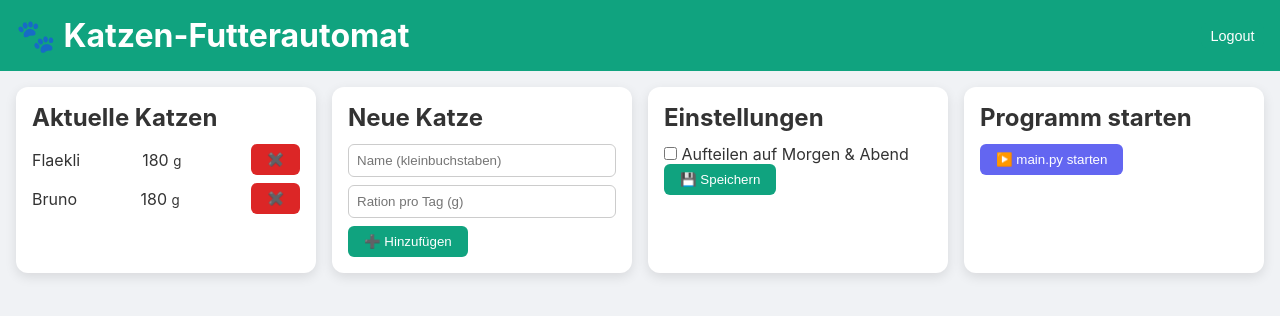
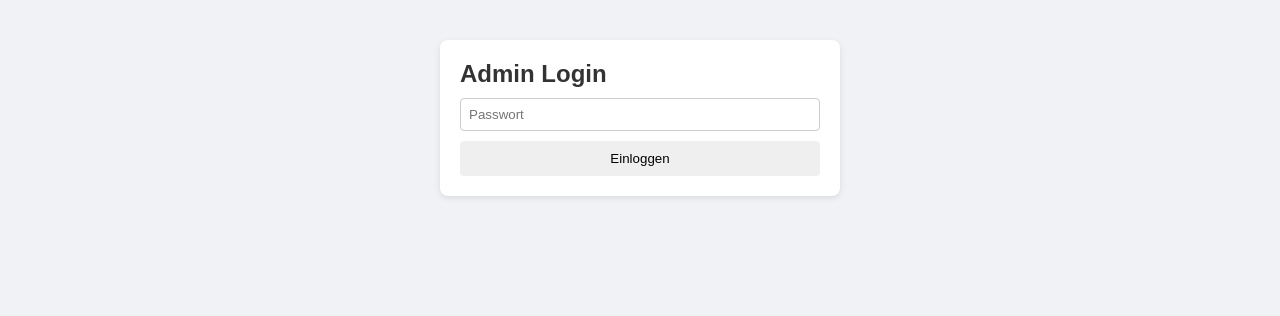
Before and after one commit to luegl/automatic-feeding-automat-software, a Flask app: page / in a window 1280 px wide. Shown: the top 316 px of the page. Run offline with Flask 3, Linux system fonts and the light colour scheme; the visitor is signed in with stand-in values (Sample User, id 1).

Commit message:
optimised

```diff
--- a/app.py
+++ b/app.py
@@ -1,16 +1,24 @@
-from flask import Flask, render_template, request, redirect, url_for, flash, session
+from flask import Flask, render_template, request, redirect, url_for, session, flash, send_file
 import json, os, subprocess
+from io import BytesIO
+from werkzeug.utils import secure_filename
 
 app = Flask(__name__)
-app.secret_key = 'dein_geheimes_sitzungs_schluessel'
+app.secret_key = 'hallo'
 
 CATS_FILE = 'cats.json'
 SETTINGS_FILE = 'settings.json'
-ADMIN_PASSWORD = '!'
+UPLOAD_MODEL_FOLDER = 'models'
+UPLOAD_IMAGE_FOLDER = 'data'
+ALLOWED_MODEL_EXTENSIONS = {'keras'}
+
+# Kamera initialisieren (wird hier nicht für Snapshot genutzt)
+# CAMERA = cv2.VideoCapture(0, cv2.CAP_V4L2)
 
 def load_json(path):
     if not os.path.exists(path) or os.stat(path).st_size == 0:
-        return {}
+        with open(path, 'w') as f:
+            json.dump({}, f)
     with open(path, 'r') as f:
         return json.load(f)
 
@@ -18,48 +26,80 @@ def save_json(path, data):
     with open(path, 'w') as f:
         json.dump(data, f, indent=2)
 
-def check_password(pw):
-    return pw == ADMIN_PASSWORD
+def allowed_model(fn):
+    return '.' in fn and fn.rsplit('.', 1)[1].lower() in ALLOWED_MODEL_EXTENSIONS
 
-@app.route('/login', methods=['GET','POST'])
+@app.route('/', methods=['GET','POST'])
 def login():
+    error = False
     if request.method == 'POST':
-        if check_password(request.form['password']):
+        if request.form['password'] == app.secret_key:
             session['logged_in'] = True
             return redirect(url_for('index'))
-        flash('Falsches Passwort', 'error')
-    return render_template('login.html')
+        error = True
+    return render_template('login.html', error=error)
 
 @app.route('/logout')
 def logout():
     session.pop('logged_in', None)
     return redirect(url_for('login'))
 
-@app.route('/')
+@app.route('/home')
 def index():
     if not session.get('logged_in'):
         return redirect(url_for('login'))
     cats = load_json(CATS_FILE)
     settings = load_json(SETTINGS_FILE)
-    error = request.args.get('error')
-    return render_template('index.html', cats=cats, settings=settings, error=error)
+    return render_template('index.html', cats=cats, settings=settings)
 
 @app.route('/add_cat', methods=['POST'])
 def add_cat():
     if not session.get('logged_in'):
         return redirect(url_for('login'))
-    name = request.form['name'].strip().lower()
-    total = request.form['ration_total']
-    if not name or not total.isdigit():
-        flash('Ungültige Eingabe', 'error')
+    name = request.form['name'].lower().strip()
+    ration_total = request.form['ration_total']
+    if not name or not ration_total.isdigit():
+        flash("Name und Ration müssen korrekt angegeben werden!")
         return redirect(url_for('index'))
+
+    model = request.files.get('model')
+    images = request.files.getlist('images')
+
+    if model and allowed_model(model.filename):
+        os.makedirs(UPLOAD_MODEL_FOLDER, exist_ok=True)
+        filename = secure_filename(f"model_{name}.keras")
+        model.save(os.path.join(UPLOAD_MODEL_FOLDER, filename))
+    elif images and any(img.filename for img in images):
+        new_images = len([img for img in images if img.filename])
+
+        if new_images >= 300:
+            folder = os.path.join(UPLOAD_IMAGE_FOLDER, name)
+            os.makedirs(folder, exist_ok=True)
+            for img in images:
+                if img.filename:
+
+                    filename = os.path.basename(img.filename)
+                    img.save(os.path.join(folder, secure_filename(filename)))
+
+
+            subprocess.Popen([
+                "bash", "-lc",
+                "source /home/lukasadmin/venvs/venv-maturaarbeit/bin/activate && python3 /home/lukasadmin/automatic-feeding-automat-software/train_model.py"
+            ])
+        else:
+            flash(f"Es müssen mindestens 300 Bilder vorhanden sein. Aktuell wären es nur {new_images}.")
+            return redirect(url_for('index'))
+
+    else:
+        flash("Bitte entweder ein Modell oder mindestens 300 Bilder hochladen!")
+        return redirect(url_for('index'))
+
     cats = load_json(CATS_FILE)
-    cats[name] = {'ration_total': int(total), 'ration_left': int(total)}
+    cats[name] = {'ration_total': int(ration_total), 'ration_left': int(ration_total)}
     save_json(CATS_FILE, cats)
-    flash(f'Katze "{name}" gespeichert', 'success')
     return redirect(url_for('index'))
 
-@app.route('/delete_cat/<cat_name>', methods=['POST'])
+@app.route('/delete_cat/<cat_name>')
 def delete_cat(cat_name):
     if not session.get('logged_in'):
         return redirect(url_for('login'))
@@ -68,7 +108,6 @@ def delete_cat(cat_name):
     if key in cats:
         del cats[key]
         save_json(CATS_FILE, cats)
-        flash(f'Katze "{key}" gelöscht', 'success')
     return redirect(url_for('index'))
 
 @app.route('/update_settings', methods=['POST'])
@@ -81,21 +120,35 @@ def update_settings():
         m = request.form['time_morning']
         e = request.form['time_evening']
         if m.isdigit() and e.isdigit() and 0 <= int(m) <= 23 and 0 <= int(e) <= 23:
-            settings['time_morning'], settings['time_evening'] = int(m), int(e)
-        else:
-            flash('Stunden müssen 0–23 sein', 'error')
-            return redirect(url_for('index'))
+            settings['time_morning'] = int(m)
+            settings['time_evening'] = int(e)
     save_json(SETTINGS_FILE, settings)
-    flash('Einstellungen gespeichert', 'success')
     return redirect(url_for('index'))
 
-@app.route('/start_main', methods=['POST'])
+@app.route('/start_main')
 def start_main():
     if not session.get('logged_in'):
         return redirect(url_for('login'))
-    subprocess.Popen(['/home/lukasadmin/venvs/venv-maturaarbeit/bin/python', 'main.py'])
-    flash('Programm gestartet', 'success')
+    subprocess.Popen([
+        "bash", "-lc",
+        "source /home/lukasadmin/venvs/venv-maturaarbeit/bin/activate && python3 /home/lukasadmin/automatic-feeding-automat-software/main.py"
+    ])
     return redirect(url_for('index'))
 
+@app.route('/snapshot')
+def snapshot():
+    if not session.get('logged_in'):
+        return redirect(url_for('login'))
+    result = subprocess.run([
+        'libcamera-jpeg',
+        '-o', '-',
+        '--timeout', '1',
+        '--width', '640',
+        '--height', '480'
+    ], stdout=subprocess.PIPE)
+    return send_file(BytesIO(result.stdout),
+                    mimetype='image/jpeg',
+                    max_age=0)
+
 if __name__ == '__main__':
-    app.run(host='0.0.0.0', port=8080, debug=True)
+    app.run(host='0.0.0.0', port=5000, debug=True)
--- a/cats.json
+++ b/cats.json
@@ -5,6 +5,10 @@
   },
   "bruno": {
     "ration_total": 180,
-    "ration_left": 180
+    "ration_left": -50
+  },
+  "pe": {
+    "ration_total": 18,
+    "ration_left": 18
   }
 }
--- a/static/style.css
+++ b/static/style.css
@@ -1,23 +1,21 @@
-* { box-sizing:border-box;margin:0;padding:0; }
-body { font-family:Inter,sans-serif; background:#f0f2f5; color:#333; }
-header { background:#10a37f;color:#fff;padding:1rem;display:flex;justify-content:space-between;align-items:center; }
-.logout .btn.small { padding:0.3rem 0.6rem;font-size:0.9rem; }
-.flashes { list-style:none; margin:1rem 0; }
-.flashes li { padding:0.5rem; border-radius:6px; margin-bottom:0.5rem; }
-.success { background:#d1fad7; color:#055d27; }
-.error   { background:#f8d7da; color:#721c24; }
-main { padding:1rem; }
-.cards { display:grid; grid-template-columns:repeat(auto-fit,minmax(280px,1fr)); gap:1rem; }
-.card { background:#fff;border-radius:12px;box-shadow:0 4px 12px rgba(0,0,0,0.1);padding:1rem; }
-.card h2 { margin-bottom:0.75rem; }
-.item { display:flex;justify-content:space-between;align-items:center;margin-bottom:0.5rem; }
-.inline { display:inline-flex;align-items:center; }
-input[type="text"],input[type="number"],input[type="password"] {
-  width:100%;padding:0.5rem;margin-bottom:0.5rem;border:1px solid #ccc;border-radius:6px;
+* { box-sizing: border-box; margin: 0; padding: 0; }
+body { font-family: sans-serif; background: #f0f2f5; color: #333; padding: 20px; }
+header { display: flex; justify-content: space-between; align-items: center; }
+h1 { font-size: 1.8rem; }
+.login, .section, .cats { max-width: 400px; margin: 20px auto; background: #fff; padding: 20px; border-radius: 8px; box-shadow: 0 2px 6px rgba(0,0,0,0.1); }
+.login form, .section form { display: flex; flex-direction: column; gap: 10px; }
+input[type="text"], input[type="number"], input[type="password"] { padding: 8px; border: 1px solid #ccc; border-radius: 4px; }
+button { padding: 10px; border: none; border-radius: 4px; cursor: pointer; }
+.btn { background: #10a37f; color: #fff; }
+.btn.delete { background: #dc2626; }
+.btn.small { padding: 6px 10px; font-size: 0.9rem; }
+.btn.start { background: #6366f1; }
+.item { display: flex; justify-content: space-between; align-items: center; margin-bottom: 10px; }
+.error { color: #dc2626; text-align: center; }
+@media (max-width: 600px) {
+  body { padding: 10px; }
+  header h1 { font-size: 1.4rem; }
 }
-#times { display:none;margin:0.5rem 0; }
-.btn { display:inline-block;background:#10a37f;color:#fff;border:none;padding:0.5rem 1rem;border-radius:6px;cursor:pointer; }
-.btn.delete { background:#dc2626;margin-left:0.5rem; }
-.btn.start { background:#6366f1; }
-.btn:hover { opacity:0.9; }
-@media(max-width:600px){ header{font-size:1.2rem;} .cards{grid-template-columns:1fr;} }
+.starter {
+  text-align: center;
+}
--- a/templates/index.html
+++ b/templates/index.html
@@ -2,85 +2,89 @@
 <html lang="de">
 <head>
   <meta charset="UTF-8">
+  <title>Katzen-Fütterung</title>
   <meta name="viewport" content="width=device-width,initial-scale=1">
-  <title>Katzen-Fütterung</title>
   <link rel="stylesheet" href="{{ url_for('static', filename='style.css') }}">
 </head>
 <body>
-
 <header>
-  <h1>🐾 Katzen-Futterautomat</h1>
-  <form action="/logout" method="get" class="logout">
-    <button type="submit" class="btn small">Logout</button>
-  </form>
+  <h1>🐾 Katzen-Fütterung</h1>
+  <a href="/logout"><button class="btn small">Logout</button></a>
 </header>
 
-<main>
-  {% with messages = get_flashed_messages(with_categories=true) %}
+<section class="cats">
+  <h2>Aktuelle Katzen</h2>
+  {% for name, data in cats.items() %}
+    <div class="item">
+      <span>{{ name.capitalize() }}: {{ data.ration_total }} <small>g</small></span>
+      <a href="/delete_cat/{{ name }}"><button class="btn delete">Löschen</button></a>
+    </div>
+  {% endfor %}
+</section>
+
+<form action="/add_cat" method="POST" enctype="multipart/form-data" class="section">
+  <h2>Neue Katze</h2>
+  <input type="text" name="name" placeholder="Name (klein)" required>
+  <input type="number" name="ration_total" placeholder="Ration pro Tag (g)" min="1" required>
+  <label>Modell (.keras)</label>
+  <input type="file" name="model" accept=".keras">
+  <label>Bilder (nur wenn kein Modell):</label>
+  <input type="file" name="images" multiple>
+  <button class="btn">➕ Hinzufügen</button>
+</form>
+
+{% with messages = get_flashed_messages() %}
   {% if messages %}
-      <ul class="flashes">
-        {% for cat,msg in messages %}
-          <li class="{{cat}}">{{ msg }}</li>
+    <section class="section">
+      {% for message in messages %}
+        <div class="alert">{{ message }}</div>
       {% endfor %}
-      </ul>
+    </section>
   {% endif %}
 {% endwith %}
 
-  <section class="cards">
-    <div class="card">
-      <h2>Aktuelle Katzen</h2>
-      {% for name,data in cats.items() %}
-      <div class="item">
-        <span>{{ name.capitalize() }}</span>
-        <span>{{ data.ration_total }} <small>g</small></span>
-        <form action="/delete_cat/{{name}}" method="post" class="inline">
-          <button type="submit" class="btn delete">✖️</button>
+<form action="/update_settings" method="POST" class="section">
+  <h2>Einstellungen</h2>
+  <label><input type="checkbox" id="split_ration" name="split_ration"
+    {% if settings.get('split_ration') %}checked{% endif %}>
+    Aufteilen auf Morgen & Abend
+  </label>
+  <div id="times" style="{% if not settings.get('split_ration') %}display:none;{% endif %}">
+    <input type="number" name="time_morning" min="0" max="23"
+      value="{{ settings.get('time_morning',8) }}" required placeholder="Morgen (0–23)">
+    <input type="number" name="time_evening" min="0" max="23"
+      value="{{ settings.get('time_evening',20) }}" required placeholder="Abend (0–23)">
+  </div>
+  <button class="btn">💾 Speichern</button>
 </form>
-      </div>
-      {% endfor %}
-    </div>
 
-    <div class="card">
-      <h2>Neue Katze</h2>
-      <form action="/add_cat" method="post">
-        <input type="text" name="name" placeholder="Name (kleinbuchstaben)" required>
-        <input type="number" name="ration_total" placeholder="Ration pro Tag (g)" min="1" required>
-        <button type="submit" class="btn">➕ Hinzufügen</button>
+<div class="starter">
+  <form action="/start_main" method="GET">
+    <button class="btn start">▶️ main.py starten</button>
   </form>
 </div>
 
-    <div class="card">
-      <h2>Einstellungen</h2>
-      <form action="/update_settings" method="post">
-        <label><input type="checkbox" name="split_ration" id="split_ration"
-          {% if settings.get('split_ration') %}checked{% endif %}>
-          Aufteilen auf Morgen & Abend
-        </label>
-        <div id="times">
-          <input type="number" name="time_morning" placeholder="Start Morgen (0–23)"
-            min="0" max="23" value="{{settings.get('time_morning',8)}}">
-          <input type="number" name="time_evening" placeholder="Start Abend (0–23)"
-            min="0" max="23" value="{{settings.get('time_evening',20)}}">
-        </div>
-        <button type="submit" class="btn">💾 Speichern</button>
-      </form>
-    </div>
-
-    <div class="card">
-      <h2>Programm starten</h2>
-      <form action="/start_main" method="post">
-        <button type="submit" class="btn start">▶️ main.py starten</button>
-      </form>
-    </div>
+<section class="section">
+  <h2>📸 Live Kamera (Schnappschuss alle 3 Sek.)</h2>
+  <img
+    id="snapshot"
+    src="{{ url_for('snapshot') }}"
+    style="max-width:100%; border:2px solid #ccc; border-radius:10px;"
+    alt="Kamera-Snapshot">
 </section>
-</main>
 
 <script>
     const cb = document.getElementById('split_ration'),
           times = document.getElementById('times');
-  const toggle = () => times.style.display = cb.checked ? 'block':'none';
-  cb.addEventListener('change',toggle);
+    const toggle = () => times.style.display = cb.checked ? 'block' : 'none';
+    cb.addEventListener('change', toggle);
     toggle();
+
+    // Snapshot alle 3 Sekunden neu laden
+    const img = document.getElementById('snapshot');
+    setInterval(() => {
+      img.src = "{{ url_for('snapshot') }}?t=" + Date.now();
+    }, 3000);
   </script>
 
 </body>
--- a/templates/login.html
+++ b/templates/login.html
@@ -2,25 +2,19 @@
 <html lang="de">
 <head>
   <meta charset="UTF-8">
+  <title>Login – Katzen-Fütterung</title>
   <meta name="viewport" content="width=device-width,initial-scale=1">
-  <title>Login – Katzen-Futterautomat</title>
   <link rel="stylesheet" href="{{ url_for('static', filename='style.css') }}">
 </head>
 <body>
   <div class="login">
-    <form action="/login" method="POST">
+    <form method="POST">
       <h2>Admin Login</h2>
-      {% with messages = get_flashed_messages(with_categories=true) %}
-        {% if messages %}
-          <ul class="flashes">
-            {% for cat,msg in messages %}
-              <li class="{{cat}}">{{ msg }}</li>
-            {% endfor %}
-          </ul>
-        {% endif %}
-      {% endwith %}
-      <input type="password" name="password" placeholder="Admin-PW" required>
-      <button type="submit" class="btn">Login</button>
+      <input type="password" name="password" placeholder="Passwort" required>
+      <button type="submit">Einloggen</button>
+      {% if error %}
+        <p class="error">Falsches Passwort!</p>
+      {% endif %}
     </form>
   </div>
 </body>
```
Also changed, not shown: ration_settings.json (deleted, +0 -10 lines), train_model.py (added). Lines whose indentation alone changed are shown as unchanged.
